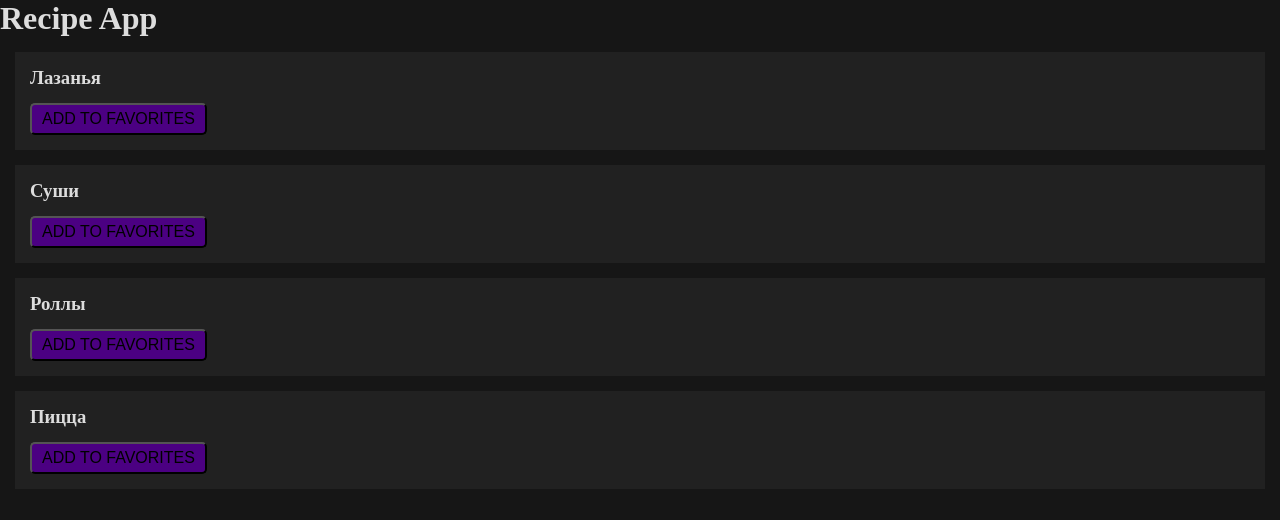
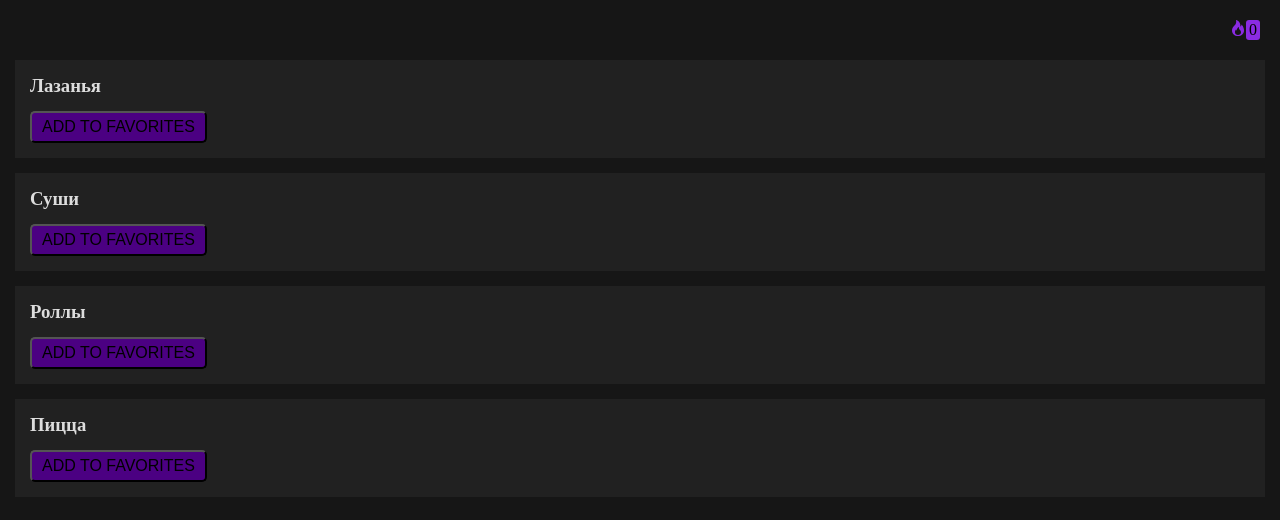
Before and after one commit to Gapotchenko-Yakov/redux-toolkit-red-group, a React (Vite) app: page / in a window 1280 px wide. Shown: the top 520 px of the page. Built offline with nearby package versions, Linux system fonts and the light colour scheme.

Commit message:
Add Header and useFavorites hook.

```diff
--- a/package.json
+++ b/package.json
@@ -13,6 +13,7 @@
     "@reduxjs/toolkit": "^2.2.2",
     "react": "^18.2.0",
     "react-dom": "^18.2.0",
+    "react-icons": "^5.0.1",
     "react-redux": "^9.1.0"
   },
   "devDependencies": {
--- a/src/App.jsx
+++ b/src/App.jsx
@@ -1,7 +1,9 @@
 import { useState } from "react";
 import "./App.css";
-import RecipeItem from "./recipe-item/RecipeItem";
+import RecipeItem from "./components/recipe-item/RecipeItem";
 import { useSelector } from "react-redux";
+import Header from "./components/header/Header";
+import { useFavorites } from "./hooks/useFavorites";
 
 function App() {
   const recipes = [
@@ -10,18 +12,18 @@ function App() {
     { id: 2, name: "Роллы" },
     { id: 3, name: "Пицца" },
   ];
-  const favorites = useSelector((state) => state.favorites);
-  console.log("🚀 ~ App ~ favorites:", favorites);
 
   return (
-    <div>
-      <h1>Recipe App</h1>
+    <section>
+      <Header />
       <div>
-        {recipes?.map((recipe) => (
-          <RecipeItem recipe={recipe} key={recipe.id} />
-        ))}
+        <div>
+          {recipes?.map((recipe) => (
+            <RecipeItem recipe={recipe} key={recipe.id} />
+          ))}
+        </div>
       </div>
-    </div>
+    </section>
   );
 }
 
--- /dev/null
+++ b/src/components/header/Header.jsx
@@ -0,0 +1,16 @@
+import { BsFire } from "react-icons/bs";
+import styles from "./Header.module.scss";
+import React from "react";
+import { useFavorites } from "../../hooks/useFavorites";
+
+const Header = () => {
+  const favorites = useFavorites();
+  return (
+    <header className={styles.header}>
+      <BsFire />
+      <span className={styles.number}>{favorites.length}</span>
+    </header>
+  );
+};
+
+export default Header;
--- /dev/null
+++ b/src/components/header/Header.module.scss
@@ -0,0 +1,15 @@
+.header {
+    display: flex;
+    justify-content: end;
+    margin: 20px;
+    color: blueviolet;
+
+    .number {
+        background: blueviolet;
+        color: black;
+        margin-left: 0px;
+        padding: 1px 3px;
+        border-radius:  3px;
+
+    }
+}
--- a/src/recipe-item/RecipeItem.jsx
+++ b/src/components/recipe-item/RecipeItem.jsx
@@ -1,11 +1,12 @@
 import React from "react";
 import styles from "./RecipeItem.module.scss";
 import { useDispatch, useSelector } from "react-redux";
-import { actions } from "../store/favorites/favorites.slice";
-import { useActions } from "../hooks/useActions";
+import { actions } from "../../store/favorites/favorites.slice";
+import { useActions } from "../../hooks/useActions";
+import { useFavorites } from "../../hooks/useFavorites";
 
 const RecipeItem = ({ recipe }) => {
-  const favorites = useSelector((state) => state.favorites);
+  const favorites = useFavorites();
 
   const isInFavorites = favorites.some((r) => r.id === recipe.id);
 
--- /dev/null
+++ b/src/hooks/useFavorites.js
@@ -0,0 +1,6 @@
+import { useSelector } from "react-redux";
+
+export const useFavorites = () => {
+  const favorites = useSelector((state) => state.favorites);
+  return favorites;
+};
```
Also changed, not shown: src/components/recipe-item/RecipeItem.module.scss (renamed from src/recipe-item/RecipeItem.module.scss), 1 other file (tests, documents, lock files or other folders).
